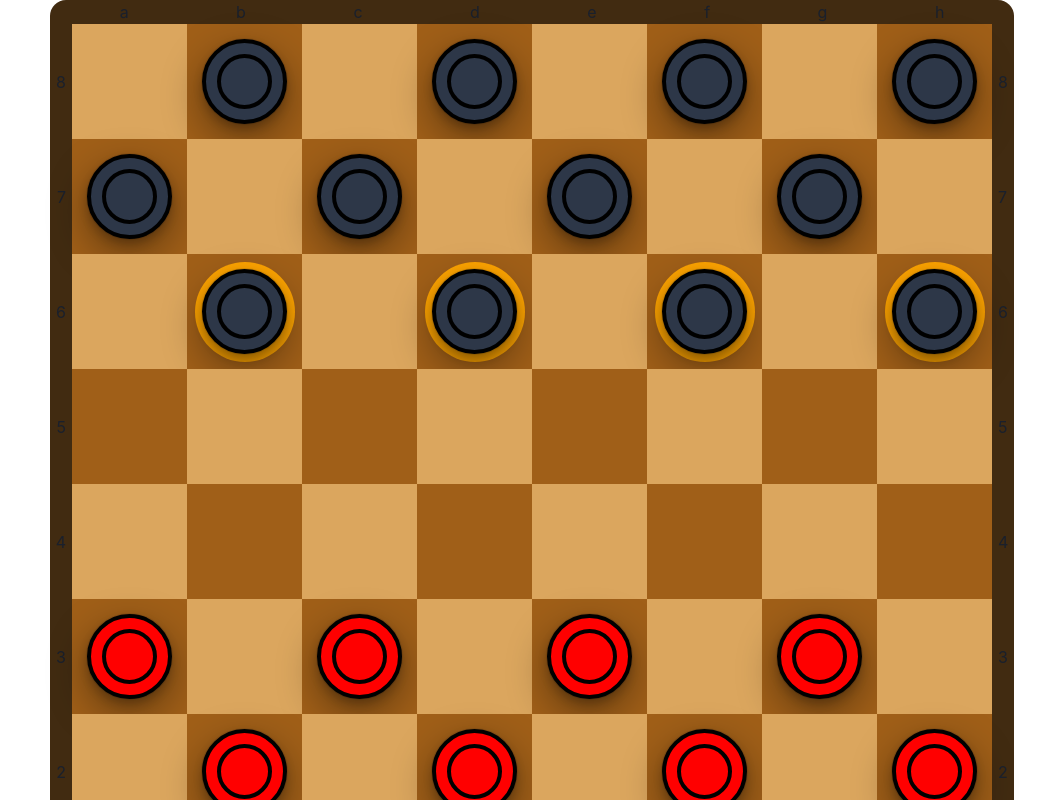
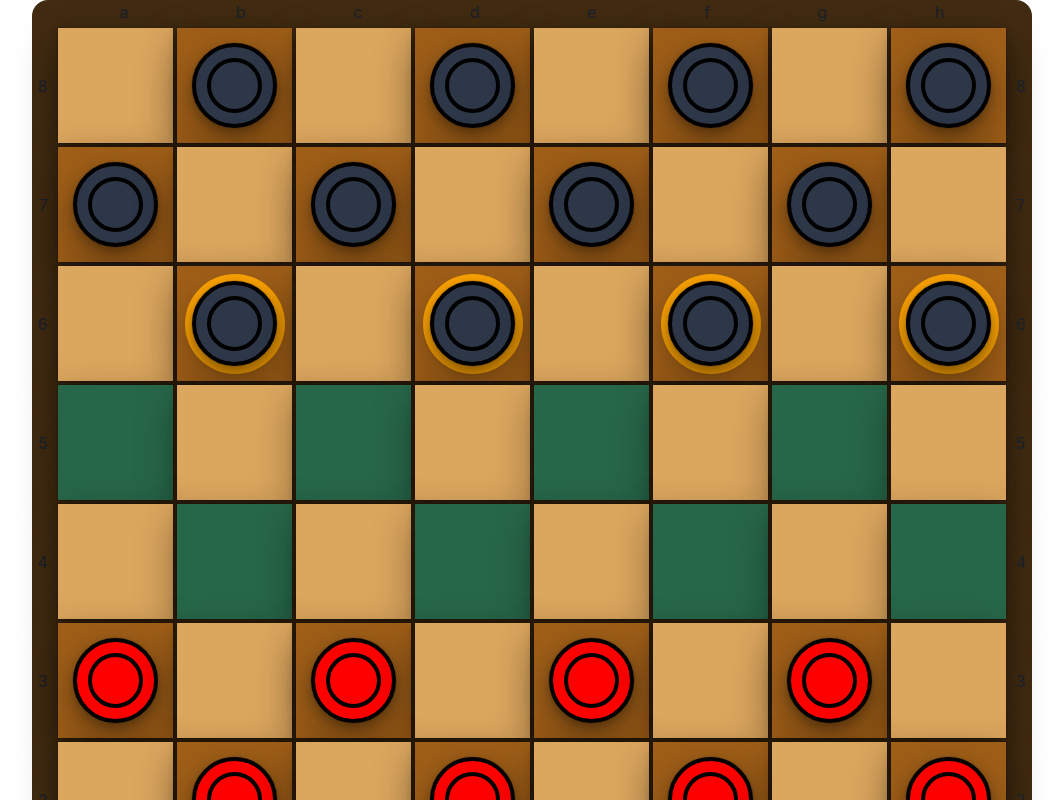
Before and after one commit to dshehbaj/checkers, a React (Create React App) app: page / in a window 1280 px wide. Shown: the top 800 px of the page, without its empty margins (108-1171 px from the left). Built offline with nearby package versions, Linux system fonts and the light colour scheme.

Commit message:
Refactoring.

```diff
--- a/src/components/Board.tsx
+++ b/src/components/Board.tsx
@@ -1,5 +1,5 @@
 import React, { useState } from "react";
-import { Text, Box, Center, HStack, VStack } from "@chakra-ui/react";
+import { Text, Box, Center, HStack, VStack, Square } from "@chakra-ui/react";
 import { DragDropContext, Droppable, Draggable } from "react-beautiful-dnd";
 import Piece from "./Piece";
 import validateMove from "../utils/validate";
@@ -17,6 +17,7 @@ interface RowProps extends BoardProps {
 interface SquareProps extends RowProps {
   col: number;
   token: number;
+  dropDisabled: boolean;
 }
 
 const DARK = "#A05F18";
@@ -24,45 +25,56 @@ const LIGHT = "#DBA65E";
 const OUTLINE = "#412B11";
 const TOPSPACING = 107.5;
 
-const BSquare: React.FC<SquareProps> = ({ row, col, size, token }) => {
+
+//Negative values = item is disabled
+//0 = item is empty/not visible
+const BLACK = 1;
+const RED = 2;
+const EMPTY = 0;
+const SQUARE_SIZE = 115;
+
+const BSquare: React.FC<SquareProps> = ({ row, col, size, dropDisabled, token }) => {
   const offset = row % 2 ? 0 : 1;
   const bg = (col + offset) % 2 ? LIGHT : DARK;
   const one_d = row * size + col;
   return (
-    <Center width="115px" height="115px" bg={bg}>
+    <Center width={SQUARE_SIZE} height={SQUARE_SIZE} bg={bg}>
+      <Square size={SQUARE_SIZE} bg={dropDisabled ? "" : "green.700"} shadow="dark-lg">
       {
         <Draggable
           index={one_d}
           draggableId={String(one_d)}
-          isDragDisabled={token <= 0}
+          isDragDisabled={token <= EMPTY}
         >
           {({ draggableProps, dragHandleProps, innerRef }) => (
             <Box {...draggableProps} {...dragHandleProps} ref={innerRef}>
               <Piece
                 color={Math.abs(token) === 2 ? 1 : 0}
-                visibile={token !== 0}
-                movable={token > 0}
+                visibile={token !== EMPTY}
+                movable={token > EMPTY}
               />
             </Box>
           )}
         </Draggable>
       }
+      </Square>
     </Center>
   );
 };
 
 const Row: React.FC<RowProps> = ({ row, size, tokens }) => {
   return (
-    <HStack spacing={0}>
+    <HStack spacing={1}>
       <Text p={1.5}>{size - row}</Text>
       {new Array(size).fill(0).map((_, idx) => {
         const one_d = row * size + idx;
         const isLight = (idx + (row % 2 ? 0 : 1)) % 2 ? true : false;
+        const isDropDisabled = tokens[idx] !== EMPTY || isLight;
         return (
           <Droppable
             droppableId={String(one_d)}
             key={one_d}
-            isDropDisabled={tokens[idx] !== 0 || isLight}
+            isDropDisabled={isDropDisabled}
           >
             {({ droppableProps, innerRef }) => (
               <Box {...droppableProps} ref={innerRef}>
@@ -72,6 +84,7 @@ const Row: React.FC<RowProps> = ({ row, size, tokens }) => {
                   size={size}
                   token={tokens[idx]}
                   tokens={tokens}
+                  dropDisabled={isDropDisabled}
                 />
               </Box>
             )}
@@ -84,20 +97,20 @@ const Row: React.FC<RowProps> = ({ row, size, tokens }) => {
 };
 
 const Board: React.FC<BoardProps> = ({ size }) => {
-  //Black: 1 Normal, 4 King
-  //Red: 2 Normal, 5 King
-  //If Negative then disabled
+  const r = RED;
+  const b = BLACK;
+  const e = EMPTY;
   const [grid, setGrid] = useState([
-    0, -1, 0, -1, 0, -1, 0, -1,
-    -1, 0, -1, 0, -1, 0, -1, 0,
-    0, 1, 0, 1, 0, 1, 0, 1,
+    e, -b, e, -b, e, -b, e, -b,
+    -b, e, -b, e, -b, e, -b, e,
+    e, b, e, b, e, b, e, b,
 
-    0, 0, 0, 0, 0, 0, 0, 0,
-    0, 0, 0, 0, 0, 0, 0, 0,
+    e, e, e, e, e, e, e, e,
+    e, e, e, e, e, e, e, e,
 
-    -2, 0, -2, 0, -2, 0, -2, 0,
-    0, -2, 0, -2, 0, -2, 0, -2,
-    -2, 0, -2, 0, -2, 0, -2, 0,
+    -r, e, -r, e, -r, e, -r, e,
+    e, -r, e, -r, e, -r, e, -r,
+    -r, e, -r, e, -r, e, -r, e,
   ]);
 
   const handleOnDragEnd = (result: { [key: string]: any }) => {
@@ -109,7 +122,7 @@ const Board: React.FC<BoardProps> = ({ size }) => {
   };
 
   return (
-    <VStack spacing={0} bg={OUTLINE} rounded="2xl">
+    <VStack spacing={1} bg={OUTLINE} rounded="2xl">
       <HStack spacing={TOPSPACING}>
         {new Array(size).fill(0).map((_, idx) => {
           return <Text>{String.fromCharCode("a".charCodeAt(0) + idx)}</Text>;
```
